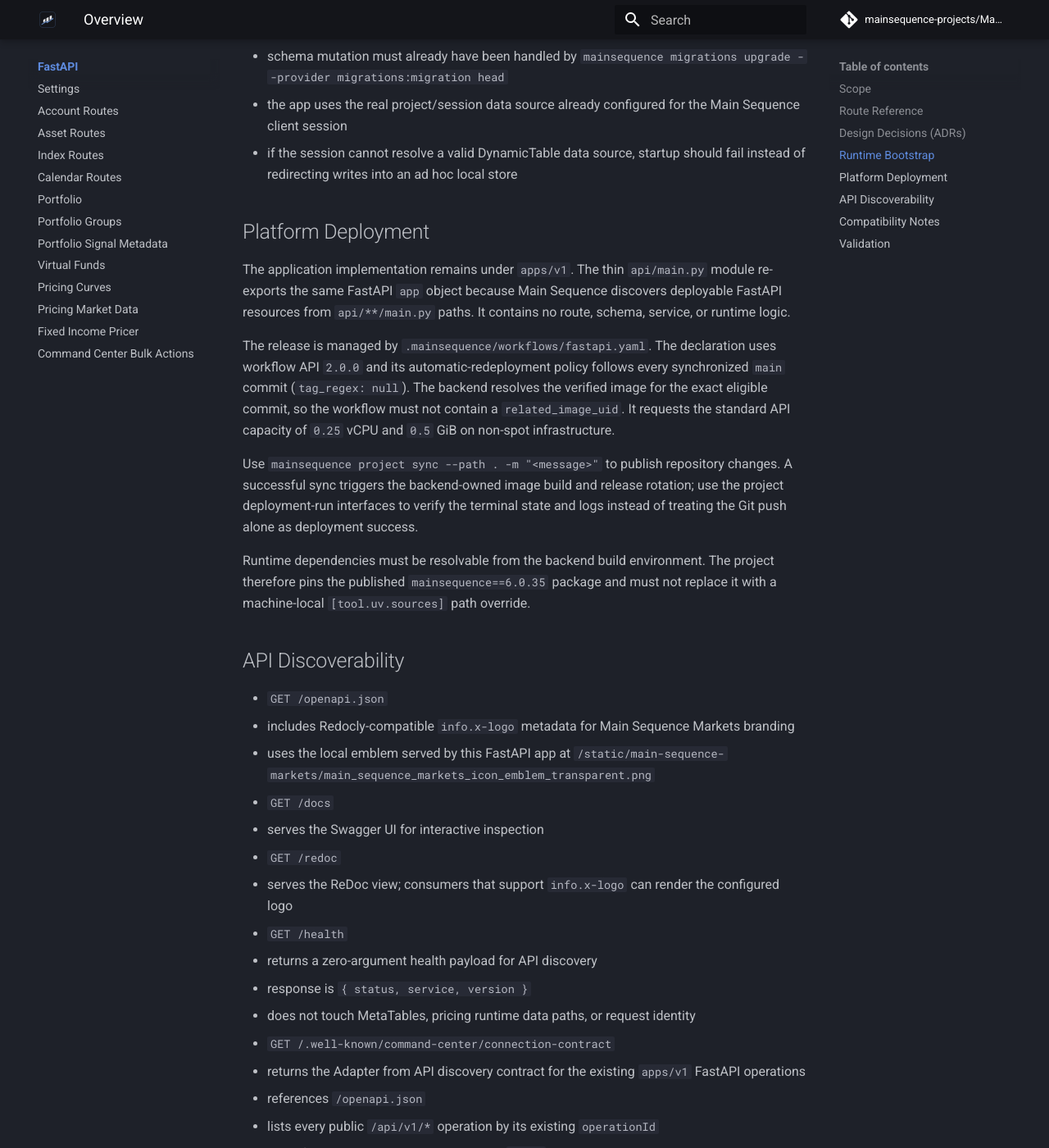
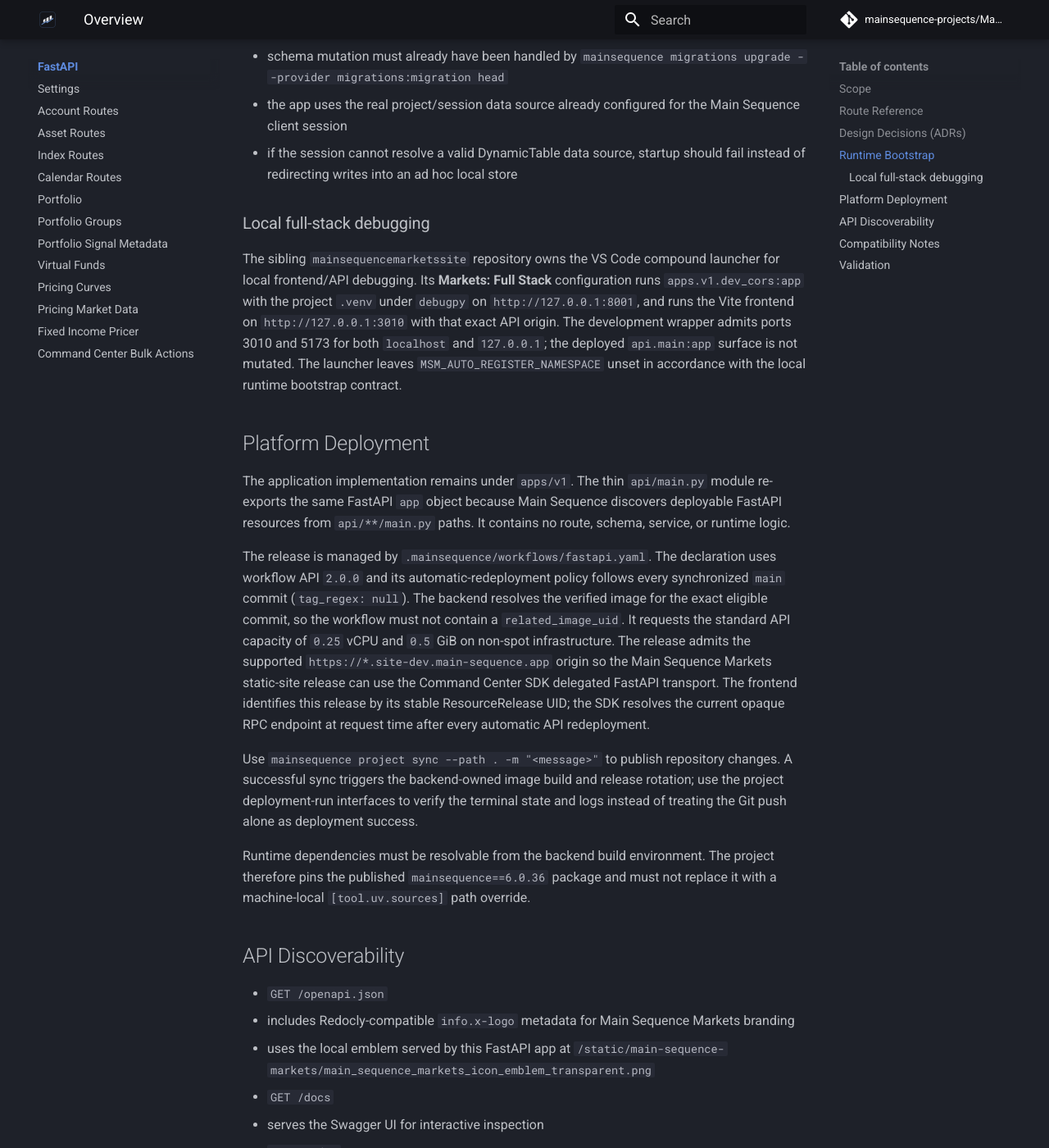
Before and after one commit to mainsequence-projects/MainSequenceMarkets, an MkDocs documentation site: the page built from docs/fast_api/v1/index.md, in a window 1280 px wide and 1400 px high, scrolled down 2505 px. Shown: the whole window at 82% size. Built offline with MkDocs 1.6.1 and Material for MkDocs 9.7.7, drawn with Linux system fonts in a browser that asks for light colours; comment, search, counter and statistics services are not loaded.

Commit message:
Link Markets API to automatic static-site deployment

```diff
--- a/docs/fast_api/v1/index.md
+++ b/docs/fast_api/v1/index.md
@@ -104,6 +104,16 @@
 - if the session cannot resolve a valid DynamicTable data source, startup
   should fail instead of redirecting writes into an ad hoc local store
 
+### Local full-stack debugging
+
+The sibling `mainsequencemarketssite` repository owns the VS Code compound launcher for local
+frontend/API debugging. Its **Markets: Full Stack** configuration runs
+`apps.v1.dev_cors:app` with the project `.venv` under `debugpy` on
+`http://127.0.0.1:8001`, and runs the Vite frontend on `http://127.0.0.1:3010` with that exact API
+origin. The development wrapper admits ports 3010 and 5173 for both `localhost` and `127.0.0.1`;
+the deployed `api.main:app` surface is not mutated. The launcher leaves
+`MSM_AUTO_REGISTER_NAMESPACE` unset in accordance with the local runtime bootstrap contract.
+
 ## Platform Deployment
 
 The application implementation remains under `apps/v1`. The thin
@@ -117,7 +127,12 @@
 `main` commit (`tag_regex: null`). The backend resolves the verified image for
 the exact eligible commit, so the workflow must not contain a
 `related_image_uid`. It requests the standard API capacity of `0.25` vCPU and
-`0.5` GiB on non-spot infrastructure.
+`0.5` GiB on non-spot infrastructure. The release admits the supported
+`https://*.site-dev.main-sequence.app` origin so the Main Sequence Markets
+static-site release can use the Command Center SDK delegated FastAPI transport.
+The frontend identifies this release by its stable ResourceRelease UID; the SDK
+resolves the current opaque RPC endpoint at request time after every automatic
+API redeployment.
 
 Use `mainsequence project sync --path . -m "<message>"` to publish repository
 changes. A successful sync triggers the backend-owned image build and release
@@ -125,7 +140,7 @@
 state and logs instead of treating the Git push alone as deployment success.
 
 Runtime dependencies must be resolvable from the backend build environment.
-The project therefore pins the published `mainsequence==6.0.35` package and
+The project therefore pins the published `mainsequence==6.0.36` package and
 must not replace it with a machine-local `[tool.uv.sources]` path override.
 
 ## API Discoverability
--- a/pyproject.toml
+++ b/pyproject.toml
@@ -4,7 +4,7 @@
 
 [project]
 name = "ms-markets"
-version = "0.0.106"
+version = "0.0.107"
 description = "Financial markets ORM, engines, and application management extensions for Main Sequence."
 readme = "README.md"
 requires-python = ">=3.13,<3.14"
@@ -36,7 +36,7 @@
   "alembic>=1.18.4",
   "cachetools",
   "fastapi>=0.136.3",
-  "mainsequence==6.0.35",
+  "mainsequence==6.0.36",
   "numpy",
   "pandas",
   "pip>=26.1.1",
--- a/requirements.txt
+++ b/requirements.txt
@@ -48,7 +48,7 @@
     # via
     #   anyio
     #   requests
-mainsequence==6.0.35
+mainsequence==6.0.36
     # via ms-markets
 mako==1.3.12
     # via alembic
```
Also changed, not shown: .agents/skills/mainsequence/agents/a2a_communication/SKILL.md (+14 -4 lines), .agents/skills/mainsequence/agents/model_provider_credentials/SKILL.md (added, +86 -0 lines), .agents/skills/mainsequence/agents/project_to_agent/SKILL.md (+8 -3 lines), .agents/skills/mainsequence/command_center/connections/SKILL.md (+1 -1 lines), .agents/skills/mainsequence/platform/project_design/SKILL.md (+8 -0 lines), CHANGELOG.md (+9 -1 lines), 6 other files.
